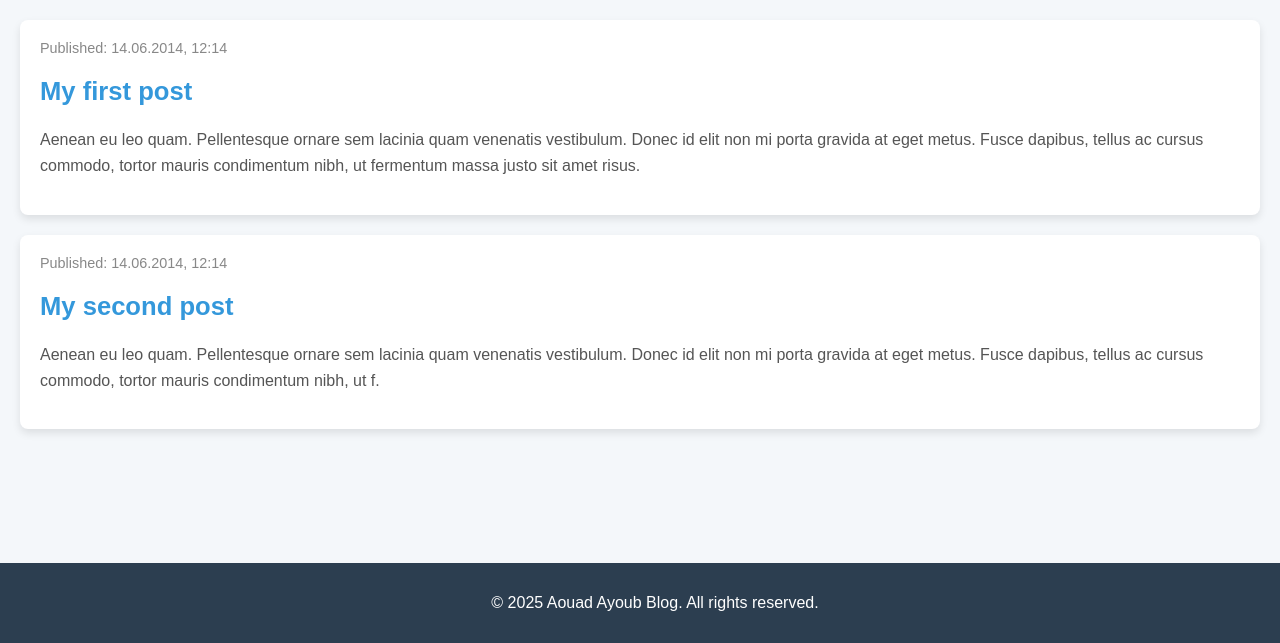
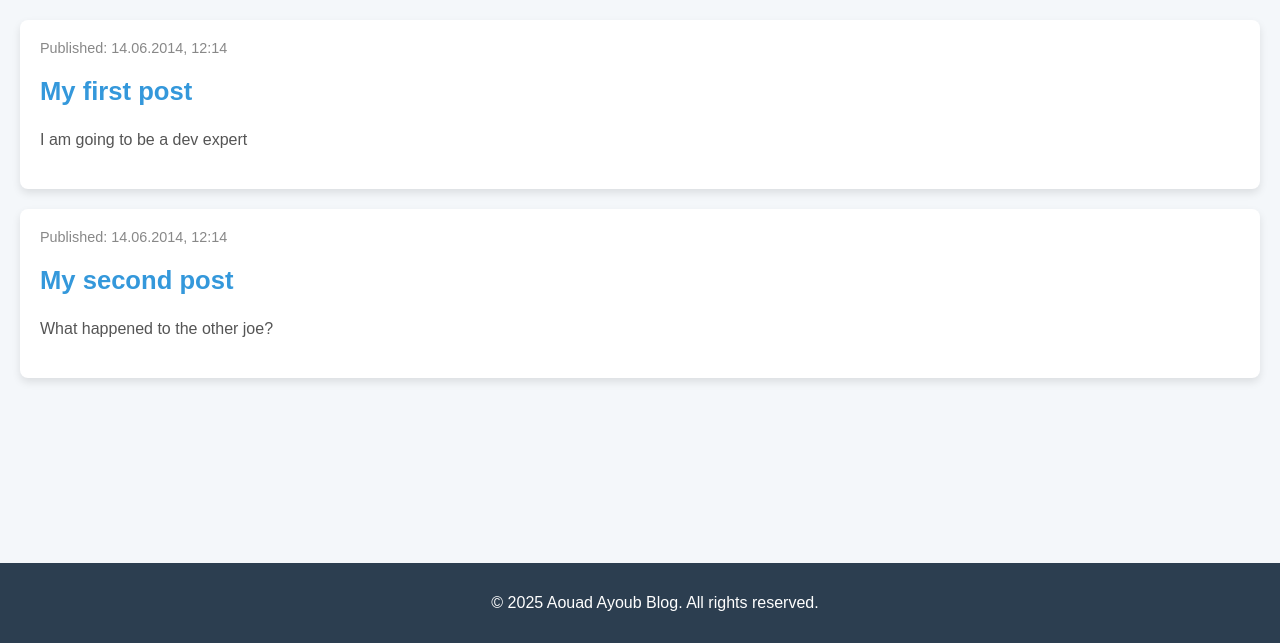
Before and after one commit to aouadayoub/Blog_Site_Django_TUTO, a Django app: page / in a window 1280 px wide. Shown: the part 157-800 px from the top of the page. Run offline with Django 5.2, Linux system fonts and the light colour scheme.

Commit message:
add readme 2

```diff
--- a/blog/templates/blog/post_list.html
+++ b/blog/templates/blog/post_list.html
@@ -74,13 +74,13 @@
         <article>
             <time>Published: 14.06.2014, 12:14</time>
             <h2><a href="#">My first post</a></h2>
-            <p>Aenean eu leo quam. Pellentesque ornare sem lacinia quam venenatis vestibulum. Donec id elit non mi porta gravida at eget metus. Fusce dapibus, tellus ac cursus commodo, tortor mauris condimentum nibh, ut fermentum massa justo sit amet risus.</p>
+            <p>I am going to be a dev expert</p>
         </article>
 
         <article>
             <time>Published: 14.06.2014, 12:14</time>
             <h2><a href="#">My second post</a></h2>
-            <p>Aenean eu leo quam. Pellentesque ornare sem lacinia quam venenatis vestibulum. Donec id elit non mi porta gravida at eget metus. Fusce dapibus, tellus ac cursus commodo, tortor mauris condimentum nibh, ut f.</p>
+            <p>What happened to the other joe?</p>
         </article>
     </main>
 
```
Also changed, not shown: README.md.
